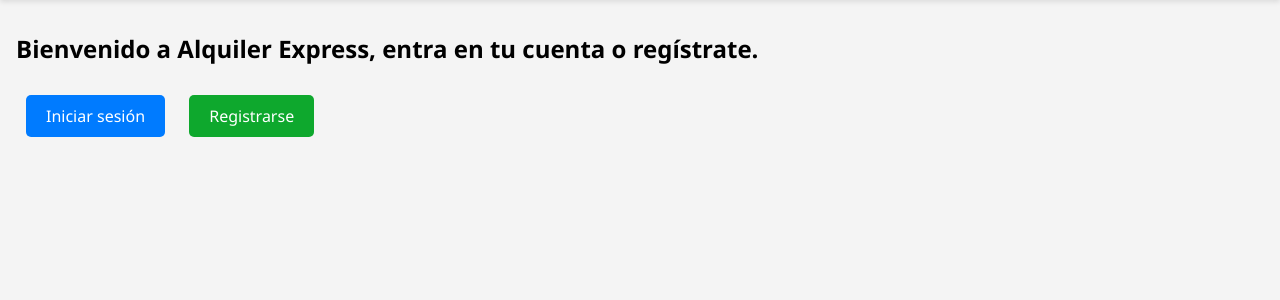
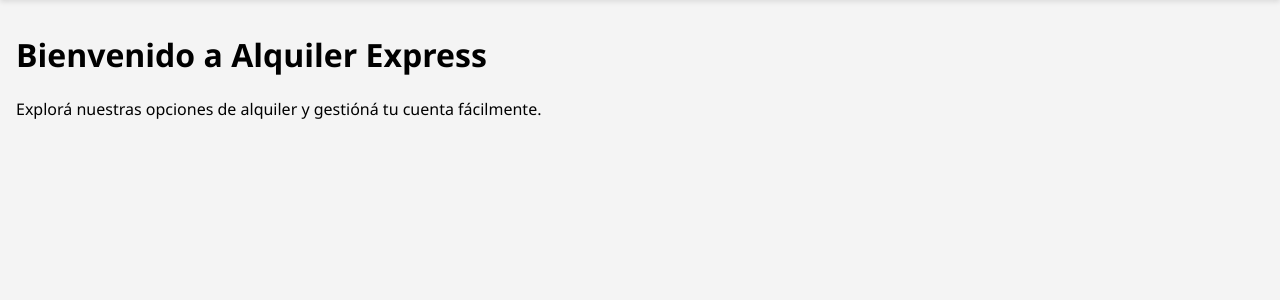
Before and after one commit to tomaspaoletti00/Ingenieria-de-Software-2, a Django app: page / in a window 1280 px wide. Shown: the part 80-380 px from the top of the page. Run offline with Django 5.2, Linux system fonts and the light colour scheme.

Commit message:
Arregle htmls de lista empleados y lista clientes, agregue deshabilitar usuario y borre botones del home

```diff
--- a/gestion_usuarios/urls.py
+++ b/gestion_usuarios/urls.py
@@ -20,5 +20,7 @@ urlpatterns = [
     path('baja-empleado/<int:user_id>/', views.baja_empleado, name='baja_empleado'),
     path('editar-empleado/<int:user_id>/', views.editar_empleado, name='editar-empleado'),
     path('panel-admin/alta-empleado/', views.alta_empleado, name='alta_empleado'),
+    path('deshabilitar/<int:user_id>/', views.deshabilitar_usuario, name='deshabilitar_usuario'),
+
 
 ]
--- a/gestion_usuarios/views.py
+++ b/gestion_usuarios/views.py
@@ -222,3 +222,16 @@ def editar_empleado(request, user_id):
     else:
         form = EditarEmpleadoForm(instance=empleado)
     return render(request, 'gestion_usuarios/editar-empleado.html', {'form': form, 'empleado': empleado})
+
+@login_required
+@user_passes_test(lambda u: u.is_staff or u.is_superuser)
+def deshabilitar_usuario(request, user_id):
+    if request.method == 'POST':
+        usuario = get_object_or_404(Usuario, id=user_id)
+        if usuario.is_active:
+            usuario.is_active = False
+            usuario.save()
+            messages.success(request, f'Cuenta de {usuario.username} deshabilitada correctamente.')
+        else:
+            messages.warning(request, f'La cuenta de {usuario.username} ya estaba deshabilitada.')
+    return redirect('lista-clientes')
--- a/static/styles/home.css
+++ /dev/null
@@ -1,28 +0,0 @@
-
-.btn {
-            padding: 10px 20px;
-            margin: 10px;
-            font-size: 16px;
-            text-decoration: none;
-            border-radius: 5px;
-            display: inline-block;
-}
-
-.btn-primary {
-            background-color: #007bff;
-            color: white;
-        }
-
-.btn-secondary {
-            background-color: #0ea82d;
-            color: white;
-}
-
-.btn:hover {
-            opacity: 0.8;
-        }
-
-.btn-tercero {
-            background-color: #4ddc06;
-            color: white;
-}
--- a/templates/gestion_usuarios/editar-empleado.html
+++ b/templates/gestion_usuarios/editar-empleado.html
@@ -1,4 +1,5 @@
 {% extends 'base.html' %}
+{% load static %}
 {% block content %}
   <h2>Editar empleado: {{ empleado.username }}</h2>
   <form method="post">
--- a/templates/gestion_usuarios/home.html
+++ b/templates/gestion_usuarios/home.html
@@ -1,24 +1,13 @@
 
 {% extends 'base.html' %}
+
 {% load static %}
 
 {% block content %}
-<!DOCTYPE html>
-<html lang="es">
+<link rel="stylesheet" href="{% static 'styles/home.css' %}">
 
-<head>
-    <meta charset="UTF-8">
-    <meta name="viewport" content="width=device-width, initial-scale=1.0">
-    <link rel="stylesheet" href="{% static 'styles/home.css' %}">
-    <title>Alquiler Express</title>
- </head>
-<body>
-    <div>
-        <h2>Bienvenido a Alquiler Express, entra en tu cuenta o regístrate.</h2>
-        <a href="{% url 'login' %}" class="btn btn-primary">Iniciar sesión</a>
-        <a href="{% url 'registro' %}" class="btn btn-secondary">Registrarse</a>
- </div>
-
-</body>
-</html>
+<div class="home-container">
+  <h1>Bienvenido a Alquiler Express</h1>
+  <p>Explorá nuestras opciones de alquiler y gestióná tu cuenta fácilmente.</p>
+</div>
 {% endblock %}
--- a/templates/gestion_usuarios/panel-admin.html
+++ b/templates/gestion_usuarios/panel-admin.html
@@ -10,7 +10,7 @@
     <title>Document</title>
 </head>
 <body>
-    <h1>Este es el Panel de Administrador</h1>
+    <h1>Panel de Administrador</h1>
     <div class="d-flex gap-2">
     <a href="{% url 'lista-empleados' %}" style="padding: 10px; background-color: rgba(30, 41, 59, 1); color: white; border-radius: 5px; text-decoration: none;">➕Ver Empleados</a>
     <a href="{% url 'formularioInmueble' %}" style="padding: 10px; background-color: rgba(30, 41, 59, 1); color: white; border-radius: 5px; text-decoration: none;">➕Agregar Inmueble</a>
--- a/templates/gestion_usuarios/panel-emp.html
+++ b/templates/gestion_usuarios/panel-emp.html
@@ -10,9 +10,9 @@
     <title>Document</title>
 </head>
 <body>
-    <h1>Este es el Panel de Empleados</h1>
-    <a href="{% url 'lista-clientes' %}" class="btn btn-primary">Ver Clientes</a>
-    <a href="{% url 'formularioInmueble' %}" class="btn btn-primary">Cargar Inmueble</a>
+    <h1>Panel de Empleados</h1>
+    <a href="{% url 'lista-clientes' %}" style="padding: 10px; background-color: rgba(30, 41, 59, 1); color: white; border-radius: 5px; text-decoration: none;">➕Ver Clientes</a>
+    <a href="{% url 'formularioInmueble' %}" style="padding: 10px; background-color: rgba(30, 41, 59, 1); color: white; border-radius: 5px; text-decoration: none;">➕Cargar Inmueble</a>
 </body>
 </html>
 {% endblock %}
```
Also changed, not shown: templates/gestion_usuarios/lista-clientes.html (+14 -2 lines), templates/gestion_usuarios/lista-empleados.html (+14 -14 lines), db.sqlite3, static/img/ilustracion_home.jpg.jpg (added).
